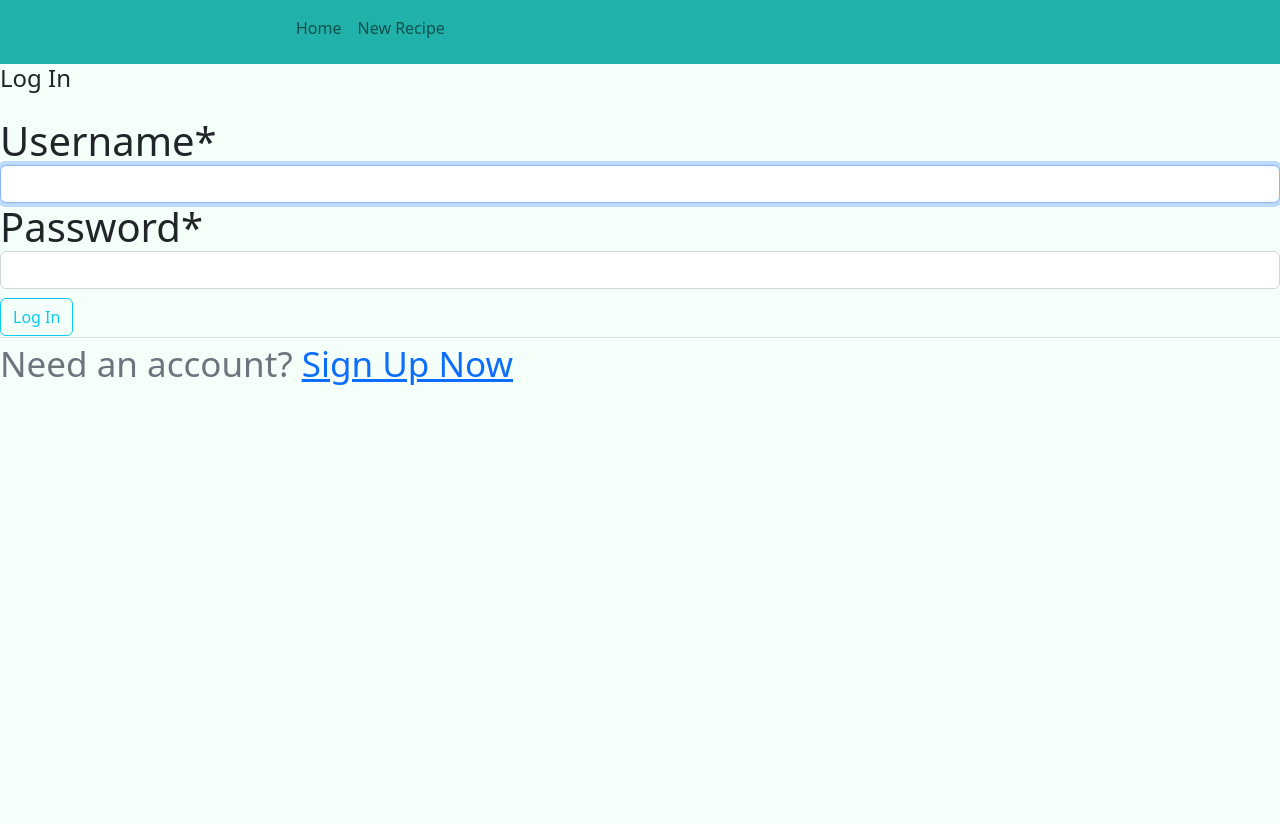
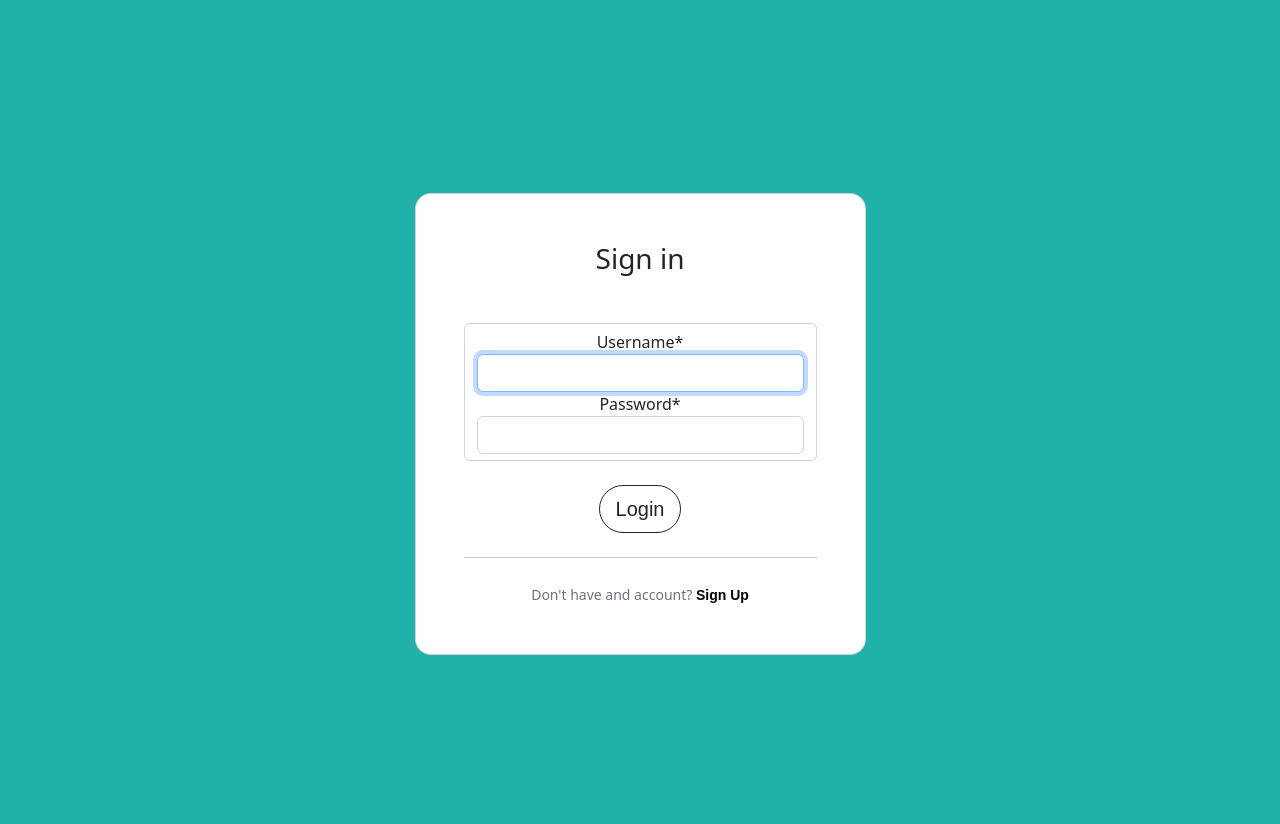
Before and after one commit to emburyj/Meal-Wizard, a Django app: page /login/ in a window 1280 px wide. Before the commit the page ends 385 px from the top, so only its background shows below. Run offline with Django 4.2, Linux system fonts and the light colour scheme; some libraries are stand-ins or nearby versions.

Commit message:
updated styling for login and reg pages; updated styling for profile page; updated model to be datetime;

```diff
--- a/cookbook/models.py
+++ b/cookbook/models.py
@@ -16,7 +16,7 @@ class Recipe(models.Model):
     rec_type = models.CharField(max_length=128)
     source = models.CharField(max_length=512)
     author = models.ForeignKey(User, on_delete=models.CASCADE)
-    created_date = models.DateTimeField(auto_now_add=True)
+    created_date = models.DateField(auto_now_add=True)
 
     def __str__(self):
         return self.name
--- a/cookbook/static/styles.css
+++ b/cookbook/static/styles.css
@@ -44,6 +44,11 @@ h2.large-list {
     font-family: Arial, Helvetica, sans-serif;
 }
 
+h3.large-list {
+    font-size: 20px;
+    font-family: Arial, Helvetica, sans-serif;
+}
+
 div.card-header{
     font-weight: bold;
     font-size: 40px;
--- a/cookbook/views.py
+++ b/cookbook/views.py
@@ -88,7 +88,7 @@ def create_recipe_view(response):
         del(ing_form.fields["ingred"])
         del(ing_form.fields["qty"])
         del(ing_form.fields["ing_type"])
-        for i in range(1, 10):
+        for i in range(1, 15):
             ing_form.fields[f"ingred{i}"] = ing_form.fields["ingred0"]
             ing_form.fields[f"qty{i}"] = ing_form.fields["qty0"]
             ing_form.fields[f"ing_type{i}"] = ing_form.fields["ing_type0"]
--- a/mysite/templates/base.html
+++ b/mysite/templates/base.html
@@ -14,13 +14,13 @@
               <div class="container-fluid ps-5">
                 <div class="ps-5 ms-5">
                   <ul class="navbar-nav me-auto mb-2 mb-lg-2 ps-5 ms-5">
+                    {% if user.is_authenticated %}
                     <li class="nav-item">
                       <a class="nav-link" href="{% url 'home'%}">Home</a>
                     </li>
                     <li class="nav-item">
                       <a class= "nav-link "href="{% url 'create_recipe' %}">New Recipe</a>
                     </li>
-                    {% if user.is_authenticated %}
                     <li class="nav-item">
                       <a class="nav-link" href="{% url 'profile' user.username %}">My Profile</a>
                     </li>
@@ -67,4 +67,6 @@
             <script src="https://cdn.jsdelivr.net/npm/bootstrap@5.2.0/dist/js/bootstrap.bundle.min.js" integrity="sha384-A3rJD856KowSb7dwlZdYEkO39Gagi7vIsF0jrRAoQmDKKtQBHUuLZ9AsSv4jD4Xa" crossorigin="anonymous"></script>
     </body>
 
+{% block fullpage %}
+{% endblock %}
  </html>
--- a/users/forms.py
+++ b/users/forms.py
@@ -8,6 +8,11 @@ class UserRegisterForm(UserCreationForm):
     class Meta:
         model =  User
         fields = ['username', 'email', 'password1', 'password2']
+    def __init__(self, *args, **kwargs):
+        super(UserRegisterForm, self).__init__(*args, **kwargs)
+
+        for filedname in ['username', 'password1', 'password2']:
+            self.fields[filedname].help_text = None
 
 class UserFollowForm(forms.Form):
     box = forms.BooleanField(widget=HiddenInput(), required=False)
--- a/users/templates/users/login.html
+++ b/users/templates/users/login.html
@@ -1,24 +1,33 @@
-{% extends "base.html" %}{% block content %}
+{% extends "base.html" %}
+{% block fullpage %}
 {% load crispy_forms_tags %}
-<h1>
-    <div class="content-section">
+
+<section class="vh-100 themeColor">
+  <div class="container py-5 h-100">
+    <div class="row d-flex justify-content-center align-items-center h-100">
+      <div class="col-12 col-md-8 col-lg-6 col-xl-5">
+        <div class="card shadow-2-strong" style="border-radius: 1rem;">
+          <div class="card-body p-5 text-center">
+            <h3 class="mb-5">Sign in</h3>
                 <form method="POST">
+                    <div class="form-group form-control">
                         {% csrf_token %}
-            <fieldset class="form-group">
-                <legend class="border=bottom mb-4">Log In</legend>
                         {{ form|crispy }}
-            </fieldset>
-            <div class="form-group">
-                <button class="btn btn-outline-info" type="submit">Log In</button>
                     </div>
+                    <button class="btn btn-primary-bg btn-lg btn-outline-dark mt-4" type="submit">Login</button>
                 </form>
-        <div class="border-top" pt-3>
+            <hr class="my-4">
+
                 <small class="text-muted">
-                Need an account? <a class="ml-2" href="{% url 'register' %}">Sign Up Now</a>
+                    Don't have and account? <a class="ml-2 recipeLink" href="{% url 'register' %}">Sign Up</a>
                 </small>
+
           </div>
         </div>
-</h1>
+      </div>
+    </div>
+  </div>
+</section>
 
 
-{% endblock content %}
+{% endblock %}
--- a/users/templates/users/profile.html
+++ b/users/templates/users/profile.html
@@ -109,7 +109,7 @@
                              Div for adding staple items
 {% endcomment %}
     {% if displayed_user == user %}
-    <div class="card">
+    <div class="card mt-4">
         <div class="card-header pb-0 border-0" style="background-color:white;">
             <h2>
                 Add staple ingredients here
@@ -126,7 +126,7 @@
                         <h3>Enter Ingredients:</h3>
 
                     <p>
-                        <h3>Ingredient &emsp; &emsp; Qty &emsp; Type</h3>
+                        <h3 class="large-list">Ingredient &emsp; &emsp; Qty &emsp; Type</h3>
                     </p>
                     <p>
                         {% for key, val in ingredients_form.items %}
@@ -135,7 +135,7 @@
                     </p>
                 </div>
                 <div class="submit">
-                    <button type="submit" class="btn btn-primary btn-lg">Save Items</button>
+                    <button type="submit" class="btn btn-lg btn-outline-dark" style="--bs-btn-bg: #20B2AA; font-family: Arial, Helvetica, sans-serif;">Save Items</button>
                 </div>
             </form>
         </div>
--- a/users/views.py
+++ b/users/views.py
@@ -15,6 +15,12 @@ def register(request):
             form.save()
             username = form.cleaned_data.get('username')
             messages.success(request, f"Your account has been created! You are now able to log in!")
+            josh = User.objects.get(username='josh')
+            new_user = User.objects.get(username=username)
+            followed_by_josh = Follow(followed=new_user, follower=josh)
+            followed_by_josh.save()
+            following_josh = Follow(followed=josh, follower=new_user)
+            following_josh.save()
 
             return redirect('login')
         else:
```
Also changed, not shown: cookbook/templates/create_recipe.html (+2 -5 lines), users/templates/users/register.html (+23 -14 lines), cookbook/migrations/0006_alter_recipe_created_date.py (added), mysite.db. Lines whose indentation alone changed are shown as unchanged.
